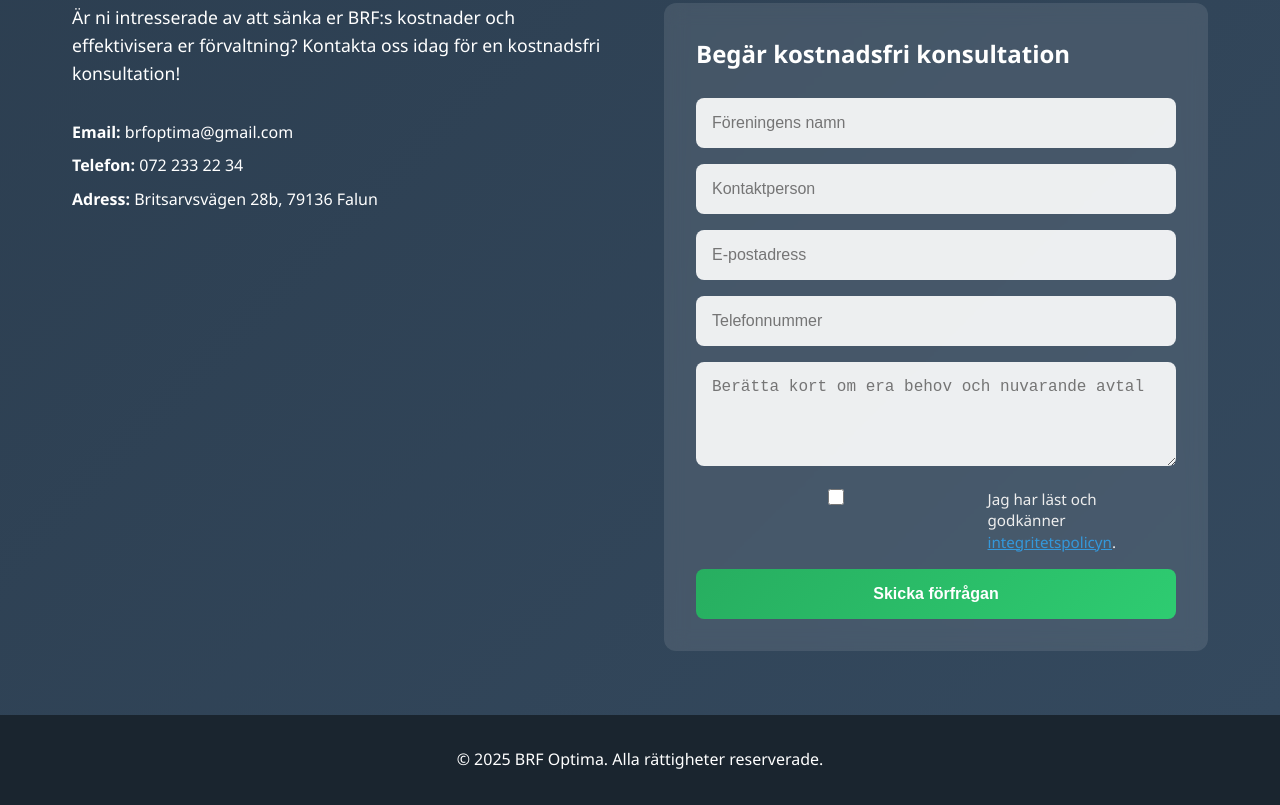
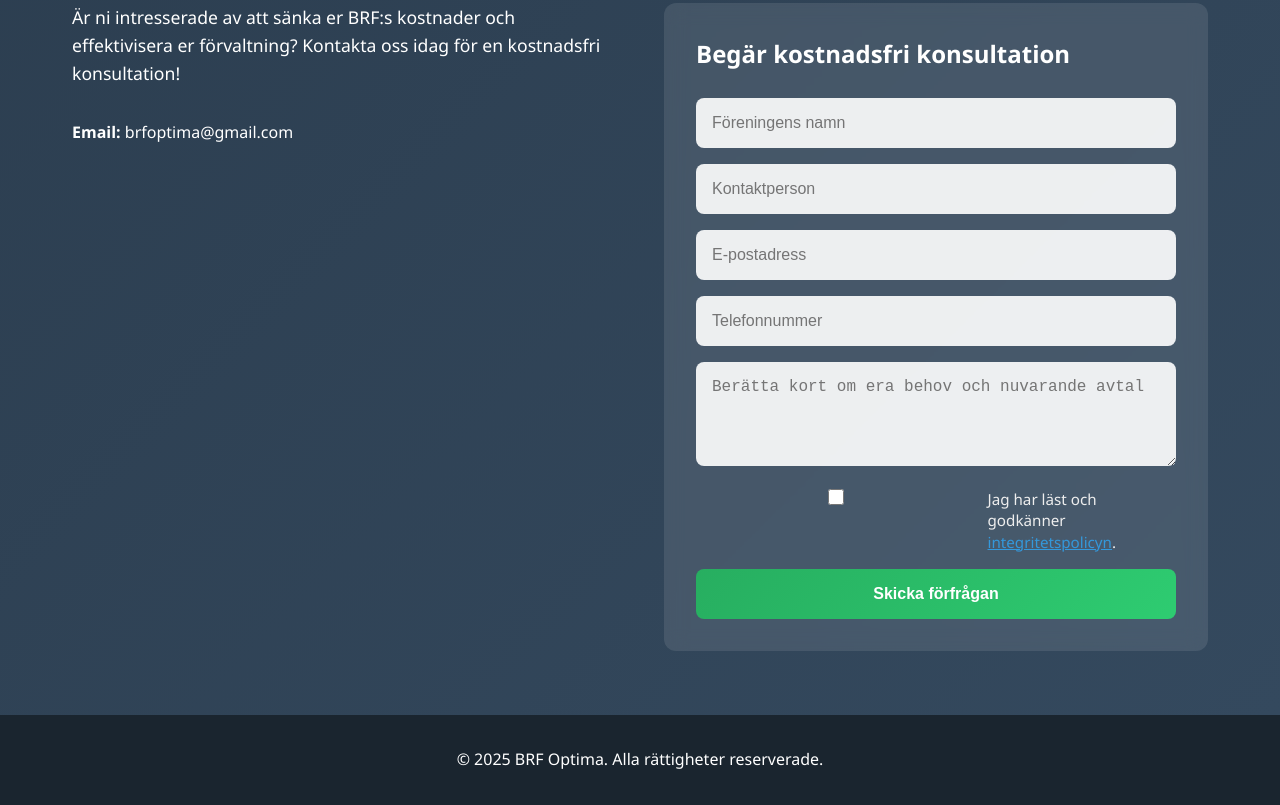
Before and after one commit to BRFOptima/BRFOptima.github.io, a plain HTML site: page index.html in a window 1280 px wide. Shown: the part 3606-4411 px from the top of the page. Drawn offline with Linux system fonts and the light colour scheme.

Commit message:
Update index.html

```diff
--- a/index.html
+++ b/index.html
@@ -251,8 +251,6 @@
                         </p>
                         <div class="contact-info">
                             <p><strong>Email:</strong> brfoptima@gmail.com</p>
-                            <p><strong>Telefon:</strong> 072 233 22 34</p>
-                            <p><strong>Adress:</strong> Britsarvsvägen 28b, 79136 Falun</p>
                         </div>
                     </div>
                     <div class="contact-form">
```
